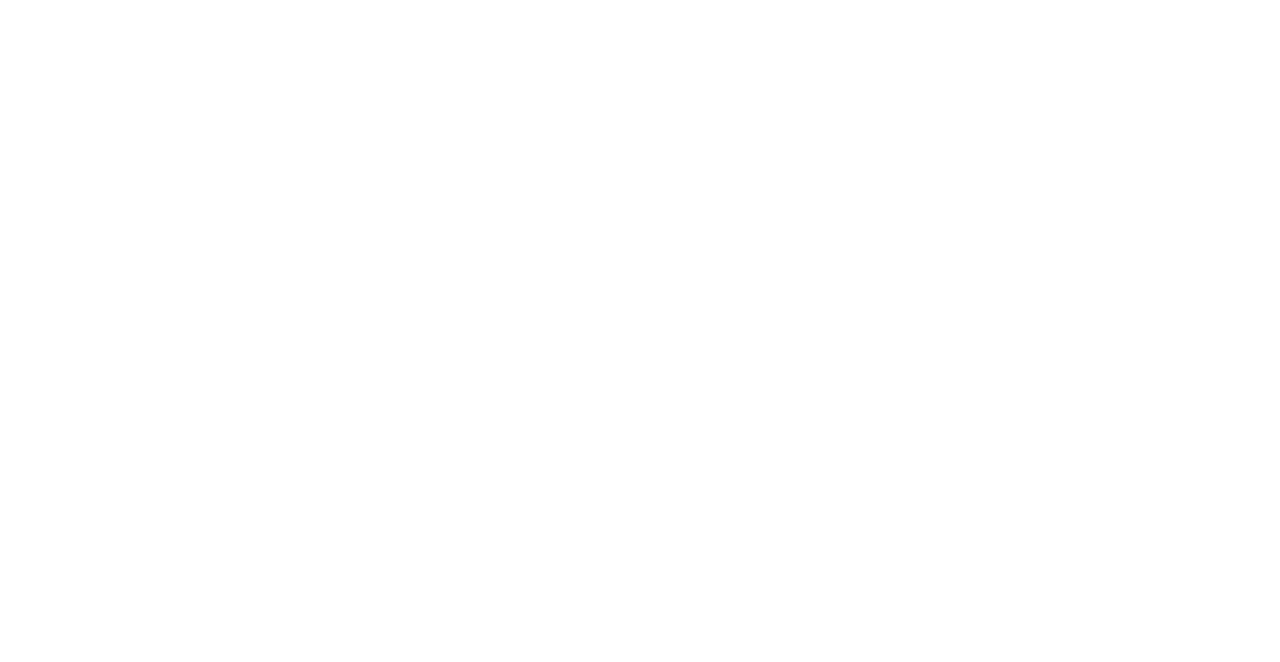
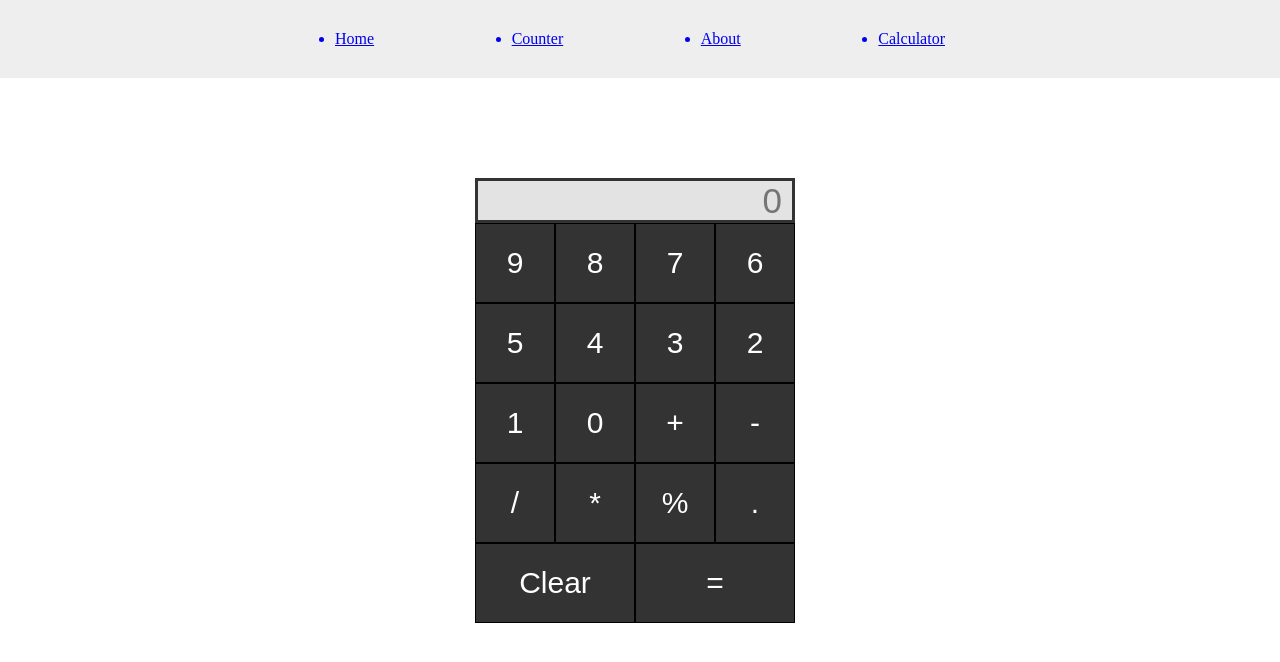
Before and after one commit to kingamal/simple-app, a React (Vite) app: page /calculator in a window 1280 px wide. Before the commit this address had no page. Shown: the top 662 px of the page. Built offline with nearby package versions, Linux system fonts and the light colour scheme.

Commit message:
Start creating calculator

```diff
--- a/src/App.css
+++ b/src/App.css
@@ -50,3 +50,32 @@
   padding: 10px 40px;
   margin-top: 10px;
 }
+
+.calc {
+  width: 330px;
+  margin: 100px auto;
+}
+
+#answer {
+  background-color: #e3e3e3;
+  padding: 10px;
+  font-size: 35px;
+  width: 320px;
+  height: 45px;
+  text-align: right;
+  border: 3px solid #333;
+}
+
+.button {
+  background: #333;
+  height: 80px;
+  width: 80px;
+  color: white;
+  font-size: 30px;
+  border: 1px solid black;
+  float: left;
+}
+
+.button1 {
+  width: 160px;
+}
--- a/src/App.jsx
+++ b/src/App.jsx
@@ -4,6 +4,7 @@ import Counter from './components/Counter'
 import Home from './components/Home'
 import About from './components/About'
 import { Routes, Route } from 'react-router-dom'
+import Calculator from './components/Calculator'
 
 
 function App() {
@@ -38,6 +39,15 @@ function App() {
             </>
           }
         />
+        <Route
+          path='/calculator'
+          element={
+            <>
+              <Header />
+              <Calculator />
+            </>
+          }
+        />
       </Routes >
     </>
   )
--- /dev/null
+++ b/src/components/Calculator.jsx
@@ -0,0 +1,34 @@
+import '../App.css'
+
+function Calculator() {
+    return (
+        <>
+            <div className="calc">
+                <input type="text" placeholder="0" id="answer" />
+                <input type="button" value="9" className='button' />
+                <input type="button" value="8" className='button' />
+                <input type="button" value="7" className='button' />
+                <input type="button" value="6" className='button' />
+                <input type="button" value="5" className='button' />
+                <input type="button" value="4" className='button' />
+                <input type="button" value="3" className='button' />
+                <input type="button" value="2" className='button' />
+                <input type="button" value="1" className='button' />
+
+                <input type="button" value="0" className='button' />
+                <input type="button" value="+" className='button' />
+                <input type="button" value="-" className='button' />
+                <input type="button" value="/" className='button' />
+                <input type="button" value="*" className='button' />
+                <input type="button" value="%" className='button' />
+                <input type="button" value="." className='button' />
+
+                <input type="button" value="Clear" className='button button1' />
+                <input type="button" value="=" className='button button1' />
+            </div>
+
+        </>
+    )
+}
+
+export default Calculator;
--- a/src/components/Header.jsx
+++ b/src/components/Header.jsx
@@ -9,6 +9,7 @@ function Header() {
                 <Link to='/'><li>Home</li></Link>
                 <Link to='/counter'><li>Counter</li></Link>
                 <Link to='/about'><li>About</li></Link>
+                <Link to='/calculator'><li>Calculator</li></Link>
             </ul>
         </div>
     );
--- a/src/components/Home.jsx
+++ b/src/components/Home.jsx
@@ -3,13 +3,13 @@ import { useNavigate } from "react-router-dom";
 function Home() {
     const navigate = useNavigate();
     const handleClick = () => {
-        navigate('/about');
+        navigate('/calculator');
     };
 
     return (
         <>
             <p>This is Home page</p>
-            <button onClick={handleClick}>Click me</button>
+            <button onClick={handleClick}>Go to calculator!</button>
         </>
     )
 }
```
